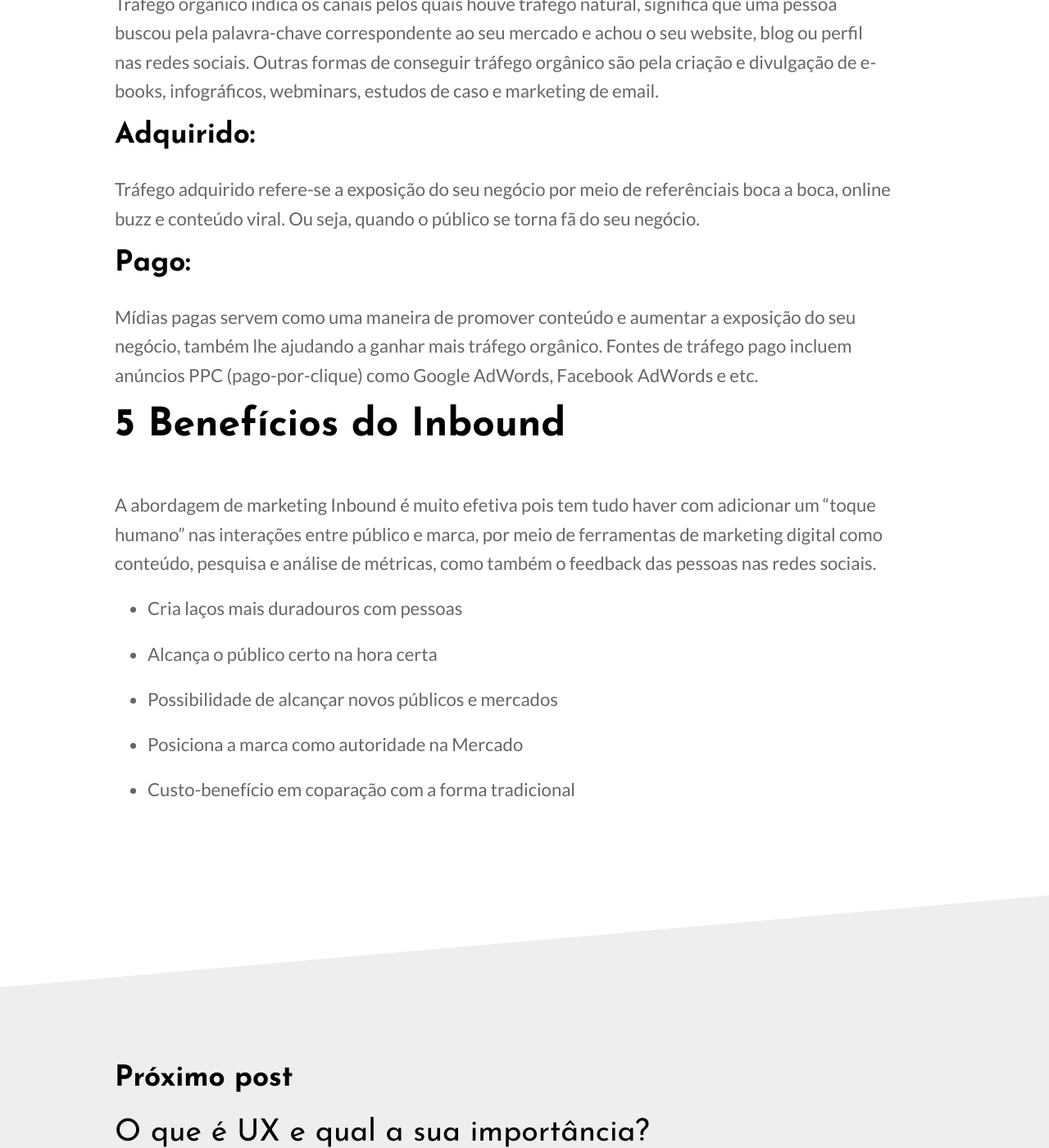
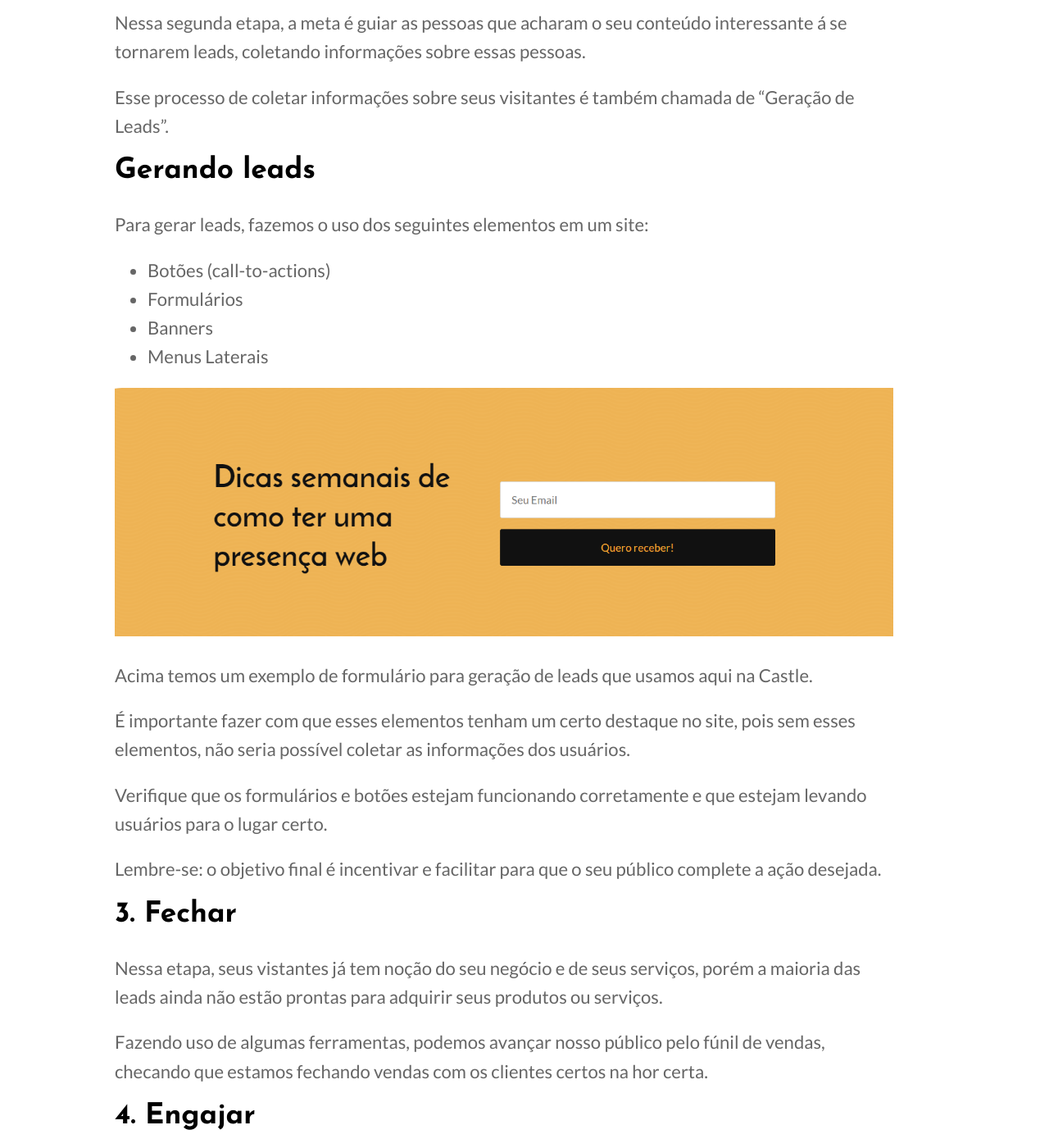
Before and after one commit to jeffklister/urban, a Jekyll site: the page built from _posts/2017-06-25-inbound-marketing.md, in a window 1280 px wide and 1400 px high, scrolled down 5642 px. Shown: the whole window at 82% size. Built offline with Jekyll 4.4.1, drawn with Linux system fonts in a browser that asks for light colours; some of the changed text lies outside the part shown.

Commit message:
post sobre inbound parte 2

```diff
--- a/_includes/post-summary.html
+++ b/_includes/post-summary.html
@@ -2,5 +2,5 @@
 {% include post-title.html post=post %}
 <div class="post-content">
 	{{ include.post.excerpt }}
-	<p><a href="{{ site.baseurl }}{{ include.post.url }}">Read More &rarr;</a></p>
+	<p><a href="{{ site.baseurl }}{{ include.post.url }}">Ler artigo  &rarr;</a></p>
 </div>
--- a/_layouts/post.html
+++ b/_layouts/post.html
@@ -6,6 +6,23 @@ layout: page
 		<div class="post-content">
 			{{ content }}
 		</div>
+	</div>
+</section>
+
+<section class="hero2 diagonal">
+	<div class="container">
+		<form action="{{ site.baseurl }}/contact-success/" method="post" class="contact-form">
+			<div class="halves">
+				<div>
+					<h2>Dicas semanais de como ter uma presença web</h2>
+				</div>
+				<div>
+					<input type="text" name="first-name" placeholder="Seu Email" />
+					<input type="submit" value="Quero receber!" />
+				</div>
+			</div>
+
+		</form>
 	</div>
 </section>
 
--- a/_posts/2017-06-25-inbound-marketing.md
+++ b/_posts/2017-06-25-inbound-marketing.md
@@ -1,10 +1,12 @@
 ---
 title: Aprenda a atrair mais clientes através do Inbound Marketing
 categories:
-  - marketing, conteudo
+  - marketing de conteudo
+  - funil de vendas
 author_staff_member: Matheus Seabra
 show_comments: true
 ---
+
 
 O termo "Inbound Marketing" vêm sendo frequentemente usado como uma nova forma de marketing, mas ainda há uma confusão sobre o que o seu conceito significa, quais os benefícios e como pode ser aplicado. Qual a diferença entre Marketing Digital e Inbound Marketing? Por quê é um conceito que se encaixa bem num plano de marketing?
 
@@ -17,7 +19,7 @@ Enquanto posssa parecer um conceito simples de ser entendido, é duro de colocar
 
 Vamos lá?
 
-
+![Conteúdo Único e exclusivo]({{ site.baseurl }}/images/inbound-marketing.jpg)
 
 # O que é Inbound Marketing?
 
@@ -59,6 +61,9 @@ Devido as mudanças no mercado, o Inbound Marketing se provou um método eficien
 - Ganha a atenção e confiança das pessoas de forma natural, sem interromper ninguém
 
 <br>
+
+
+![Conteúdo Único e exclusivo]({{ site.baseurl }}/images/conteudo-original.jpg)
 
 
 
@@ -127,22 +132,41 @@ com que seu conteúdo seja descoberto por futuros visitantes.
 ## 2. Converter
 
 Nessa segunda etapa, a meta é guiar as pessoas que acharam o seu conteúdo interessante á se tornarem leads,
-coletando dados sobre aquela pessoa.
+coletando informações sobre essas pessoas.
 
-O que podemos alcançar com o uso dos seguintes elementos no seu site:
+Esse processo de coletar informações sobre seus visitantes é também chamada de
+"Geração de Leads".
+
+## Gerando leads
+
+Para gerar leads, fazemos o uso dos seguintes elementos em um site:
 
 - Botões (call-to-actions)
 - Formulários
 - Banners
-- Barras laterais
+- Menus Laterais
+
+![Exemplo de geração de lead]({{ site.baseurl }}/images/formulario-coleta-lead.png)
+
+Acima temos um exemplo de formulário para geração de leads que usamos aqui na Castle.
 
 É importante fazer com que esses elementos tenham um certo destaque no site,
 pois sem esses elementos, não seria possível coletar as informações dos usuários.
+
+Verifique que os formulários e botões estejam funcionando corretamente e que estejam levando
+usuários para o lugar certo.
 
 Lembre-se: o objetivo final é incentivar e facilitar para que o seu público complete a ação desejada.
 
 
 ## 3. Fechar
+
+Nessa etapa, seus vistantes já tem noção do seu negócio e de seus serviços, porém
+a maioria das leads ainda não estão prontas para adquirir seus produtos ou serviços.
+
+Fazendo uso de algumas ferramentas, podemos avançar nosso público pelo fúnil de vendas,
+checando que estamos fechando vendas com os clientes certos na hor certa.
+
 
 ## 4. Engajar
 
--- a/blog/index.html
+++ b/blog/index.html
@@ -1,7 +1,7 @@
 ---
 layout: page
 title: Blog
-heading: Blog
+heading: Blog da Castle
 subtitle: Dicas, ferramentas e tutoriais para enriquecer a presença digital do seu negócio.
 ---
 
--- a/index.html
+++ b/index.html
@@ -25,7 +25,7 @@ title: Castle Dev
 	</div>
 </section>
 
-<section class="diagonal">
+<section class="diagonal alternate">
 	<div class="container halves">
 		<div>
 			<ul class="image-list">
@@ -61,7 +61,7 @@ title: Castle Dev
 	</div>
 </section>
 
-<section class="diagonal">
+<section class="diagonal alternate">
 	<div class="container halves">
 		<div>
 			<ul class="image-list">
@@ -78,7 +78,7 @@ title: Castle Dev
 	</div>
 </section>
 
-<section class="diagonal">
+<section class="diagonal alternate">
 	<div class="container halves">
 		<div>
 			<h2 class="editable">Conheça nossos resultados</h2>
```
Also changed, not shown: design.html (+4 -4 lines), images/conteudo-original.jpg (added), images/formulario-coleta-lead.png (added), images/svg/pencil-brush.svg, 1 other file.
